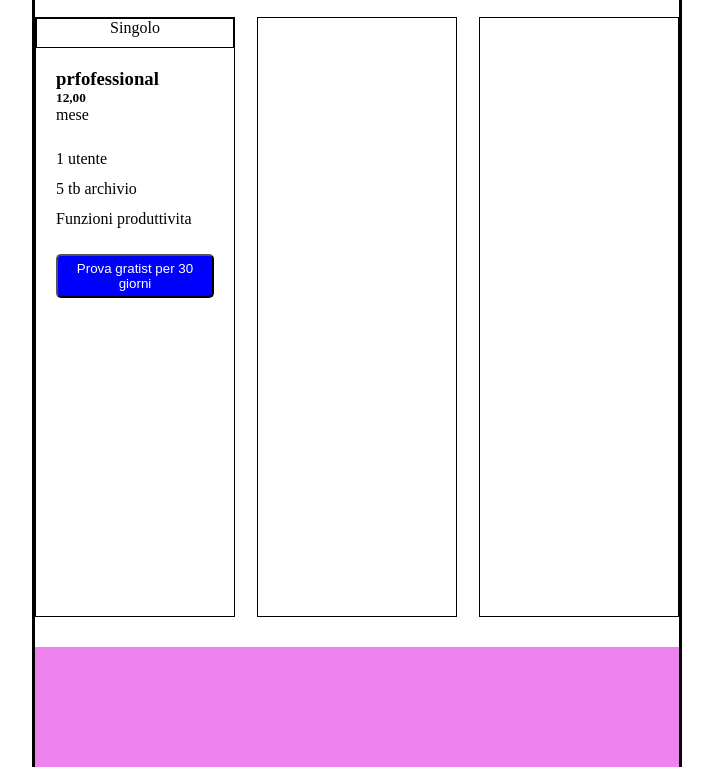
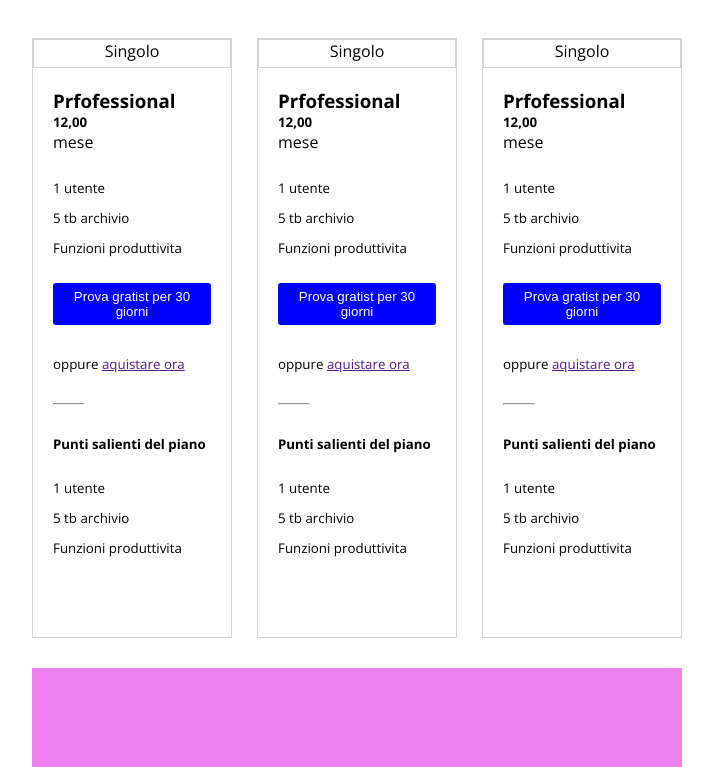
Before and after one commit to palmuccivalerio/htmlcss-dropbox, a plain HTML site: page index.html in a window 1280 px wide. Shown: the part 706-1473 px from the top of the page, without its empty margins (283-996 px from the left). Drawn offline with nearby package versions, Linux system fonts and the light colour scheme.

Commit message:
add:cardlist

```diff
--- a/css/style.css
+++ b/css/style.css
@@ -6,6 +6,11 @@
   padding: 0;
   box-sizing: border-box;
 }
+
+body {
+  font-family: 'Open Sans', sans-serif;
+}
+
 
 img {
   width: 100%;
@@ -42,7 +47,7 @@ ul {
   display: flex;
   justify-content: center;
   background-color: lightblue;
-  height: 400px;
+
   width: 100%;
 }
 
@@ -50,7 +55,7 @@ ul {
   margin-top: 40px;
  min-height: 360px;
   width: 80%;
-  background-color: brown;
+
 }
 
 .herotitle > h1{
@@ -62,7 +67,7 @@ ul {
 .herop{
   width: 20%;
   min-height:30px;
-  border: solid black 1px;
+
 }
 
 .poster {
@@ -91,11 +96,12 @@ ul {
   margin-top: 200px;
   width: 650px;
   min-height: 900px;
-  border: 3px solid black;
+
 }
 
 .containertitlecard {
   width: 100%;
+
 
   height: 100px;
 }
@@ -103,7 +109,7 @@ ul {
 .etichetta{
   width: 100%;
   height: 5%;
-  border: 1px solid black;
+  border: 1px solid lightgray;
   text-align: center;
 }
 
@@ -129,7 +135,7 @@ ul {
 
   width: 200px;
   height: 600px;
-  border: 1px solid black;
+  border: 1px solid lightgrey;
 
 }
 
@@ -140,14 +146,33 @@ ul {
 .listcardspace{
   margin-top: 20px;
   line-height: 30px;
+ ;
+}
+.fontsizesmaller{
+  font-size: smaller;
 }
 
 .buttonstyle{
   margin-top: 20px;
-  padding: 5px;
-  border-radius: 5px;
+  padding: 6px;
+  border-radius: 3px;
   background-color: blue;
   color: white;
+  text-align: i;
+  border: none;
+}
+
+
+
+.spaceitem{
+  height: 30px;
+  width: 100%;
+
+}
+
+.halfline{
+  width: 20%;
+  color: lightgray;
 }
 
 
--- a/index.html
+++ b/index.html
@@ -3,6 +3,7 @@
 <head>
     <meta charset="UTF-8">
     <meta name="viewport" content="width=device-width, initial-scale=1.0">
+    <link href="https://fonts.googleapis.com/css2?family=Open+Sans&display=swap" rel="stylesheet">
     <link rel="stylesheet" href="./css/style.css">
     <title>Dropbox</title>
 </head>
@@ -56,19 +57,92 @@
                <div class="etichetta">Singolo</div>
              <div class="paddingcard">
 
-                <h3>prfofessional</h3>
+                <h3>Prfofessional</h3>
                 <h5>12,00</h5>
                 <p> mese </p>
-                <ul class="listcardspace">
+                <ul class="listcardspace  fontsizesmaller">
                     <li>1 utente</li>
                     <li> 5 tb archivio</li>
                     <li>Funzioni produttivita</li>
                 </ul>
                 <button class="buttonstyle">Prova gratist per 30 giorni</button>
+
+                <div class="spaceitem"></div>
+                <p class="fontsizesmaller">oppure <a href="">aquistare ora</a></p>
+                <div class="spaceitem"></div>
+                <hr class="halfline">
+                <div class="spaceitem"></div>
+                <h5>Punti salienti del piano</h5>
+                <ul class="listcardspace fontsizesmaller">
+                    <li>1 utente</li>
+                    <li> 5 tb archivio</li>
+                    <li>Funzioni produttivita</li>
+                </ul>
+
+
+
              </div>
             </div>
-            <div class="itemcard "></div>
-            <div class="itemcard "></div>
+            <div class="itemcard ">
+                <div class="etichetta">Singolo</div>
+                <div class="paddingcard">
+
+                   <h3>Prfofessional</h3>
+                   <h5>12,00</h5>
+                   <p> mese </p>
+                   <ul class="listcardspace  fontsizesmaller">
+                       <li>1 utente</li>
+                       <li> 5 tb archivio</li>
+                       <li>Funzioni produttivita</li>
+                   </ul>
+                   <button class="buttonstyle">Prova gratist per 30 giorni</button>
+
+                   <div class="spaceitem"></div>
+                   <p class="fontsizesmaller">oppure <a href="">aquistare ora</a></p>
+                   <div class="spaceitem"></div>
+                   <hr class="halfline">
+                   <div class="spaceitem"></div>
+                   <h5>Punti salienti del piano</h5>
+                   <ul class="listcardspace fontsizesmaller">
+                       <li>1 utente</li>
+                       <li> 5 tb archivio</li>
+                       <li>Funzioni produttivita</li>
+                   </ul>
+
+
+
+                </div>
+            </div>
+            <div class="itemcard ">
+                <div class="etichetta">Singolo</div>
+                <div class="paddingcard">
+
+                   <h3>Prfofessional</h3>
+                   <h5>12,00</h5>
+                   <p> mese </p>
+                   <ul class="listcardspace  fontsizesmaller">
+                       <li>1 utente</li>
+                       <li> 5 tb archivio</li>
+                       <li>Funzioni produttivita</li>
+                   </ul>
+                   <button class="buttonstyle">Prova gratist per 30 giorni</button>
+
+                   <div class="spaceitem"></div>
+                   <p class="fontsizesmaller">oppure <a href="">aquistare ora</a></p>
+                   <div class="spaceitem"></div>
+                   <hr class="halfline">
+                   <div class="spaceitem"></div>
+                   <h5>Punti salienti del piano</h5>
+                   <ul class="listcardspace fontsizesmaller">
+                       <li>1 utente</li>
+                       <li> 5 tb archivio</li>
+                       <li>Funzioni produttivita</li>
+                   </ul>
+
+
+
+                </div>
+            </div>
             </div>
 
          <div class="containertitlecard2"></div>
```
